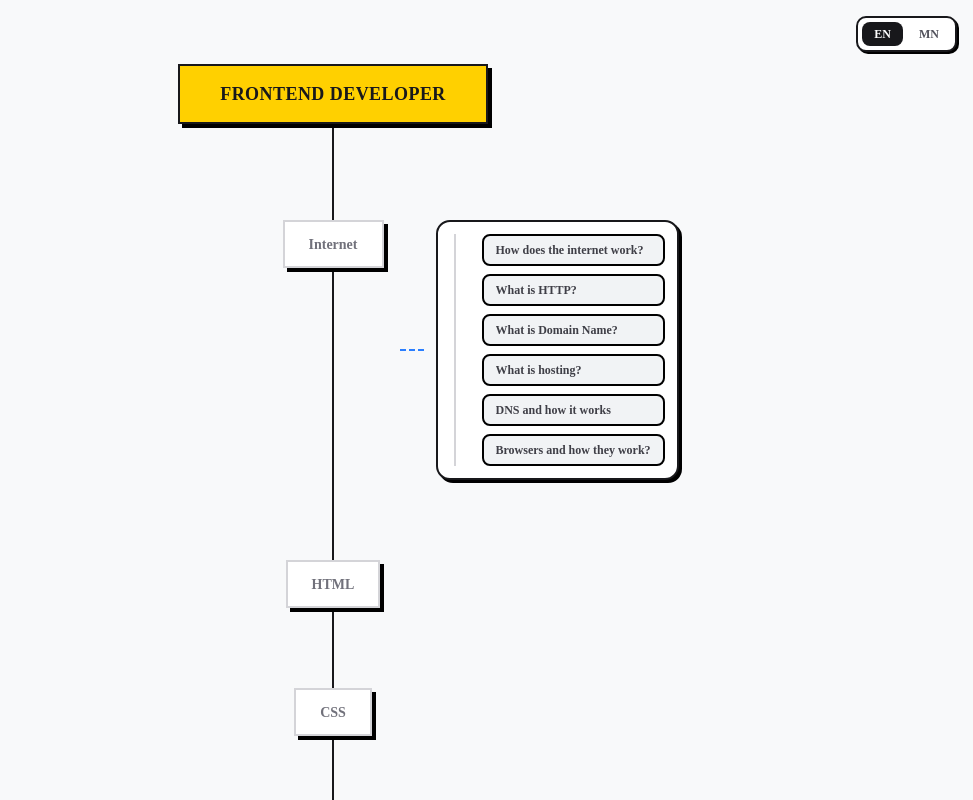
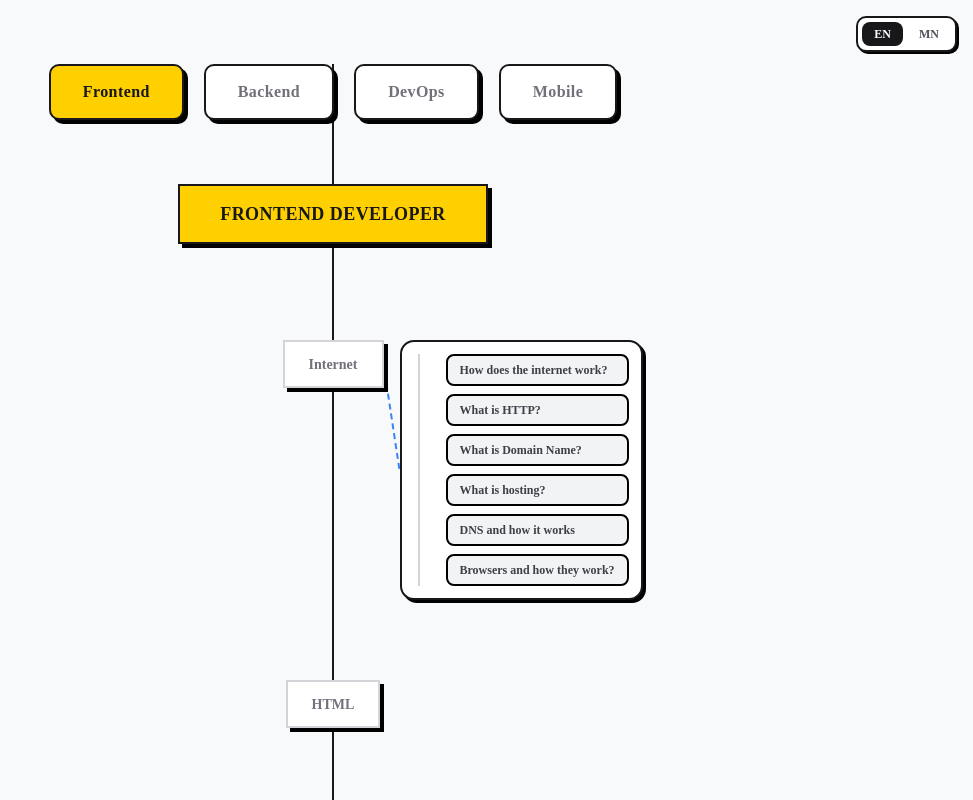
Before and after one commit to Energyshifter8/roadmap, a Next.js app in the folder devdreams/: page / in a window 1280 px wide. Shown: the top 800 px of the page, without its empty margins (307-1280 px from the left). Built offline with nearby package versions, Linux system fonts and the light colour scheme; no server answers.

Commit message:
workin in ui

```diff
--- a/devdreams/src/components/RoadmapCanvas.tsx
+++ b/devdreams/src/components/RoadmapCanvas.tsx
@@ -1,27 +1,38 @@
 'use client';
-import { useState } from 'react';
+import { useState, useEffect, useRef, useCallback, memo } from 'react';
 import { useTranslations } from 'next-intl';
 import { frontendSections, type RoadmapNode } from '@/data/frontendRoadmap';
 import LocaleSwitcher from './LocaleSwitcher';
+import RoadmapTabs, { type RoadmapTabId } from './RoadmapTabs';
 
-function TopicTag({
-  node,
-  done,
-  onToggle,
-}: {
+/* ------------------------------------------------------------------ */
+/*  Types                                                             */
+/* ------------------------------------------------------------------ */
+
+type LineCoords = { x1: number; y1: number; x2: number; y2: number };
+type Lines = { left?: LineCoords; right?: LineCoords };
+
+/* ------------------------------------------------------------------ */
+/*  TopicTag — single clickable topic                                 */
+/* ------------------------------------------------------------------ */
+
+interface TopicTagProps {
   node: RoadmapNode;
   done: boolean;
   onToggle: (id: string) => void;
-}) {
+}
+
+const TopicTag = memo(function TopicTag({ node, done, onToggle }: TopicTagProps) {
   const t = useTranslations('roadmap');
   const label = t.has(node.id) ? t(node.id) : node.label;
 
   return (
+    <div className="relative group">
       <button
         onClick={() => onToggle(node.id)}
         className={`
-        flex items-center gap-2 px-3 py-1.5 text-xs font-bold border-2 border-black rounded-md w-full text-left
-        transition-all cursor-pointer
+          flex items-center gap-2 px-3 py-1.5 text-xs font-bold border-2 border-black
+          rounded-md w-full text-left transition-all cursor-pointer
           ${done
             ? 'bg-[#f3e8ff] text-black'
             : 'bg-[#f1f3f5] text-zinc-700 hover:bg-[#e9ecef]'
@@ -32,57 +43,263 @@ function TopicTag({
           <span className="text-purple-600 font-bold text-sm leading-none shrink-0">✓</span>
         ) : node.level === 'recommended' ? (
           <span className="w-2 h-2 rounded-full bg-purple-500 shrink-0" />
+        ) : node.level === 'optional' ? (
+          <span className="w-2 h-2 rounded-full border-2 border-zinc-400 shrink-0" />
         ) : null}
         <span className="truncate">{label}</span>
       </button>
+
+      {/* Description tooltip */}
+      {node.description && (
+        <div className="absolute bottom-full left-1/2 -translate-x-1/2 mb-2 px-3 py-2
+          bg-zinc-900 text-white text-xs rounded-lg shadow-xl
+          whitespace-pre-wrap max-w-[280px] leading-relaxed
+          opacity-0 group-hover:opacity-100 transition-opacity
+          pointer-events-none z-50 hidden lg:block"
+        >
+          {node.description}
+        </div>
+      )}
+    </div>
   );
+});
+
+/* ------------------------------------------------------------------ */
+/*  GroupBox — vertical list of topics with left accent                */
+/* ------------------------------------------------------------------ */
+
+interface GroupBoxProps {
+  items: RoadmapNode[];
+  completed: Record<string, boolean>;
+  onToggle: (id: string) => void;
 }
 
-function GroupBox({
-  items,
-  completed,
-  onToggle,
-}: {
-  items: RoadmapNode[];
-  completed: Set<string>;
-  onToggle: (id: string) => void;
-}) {
+const GroupBox = memo(function GroupBox({ items, completed, onToggle }: GroupBoxProps) {
   return (
-    <div className="bg-white border-2 border-zinc-900 rounded-xl p-3 shadow-[3px_3px_0px_0px_rgba(0,0,0,1)] relative min-w-[200px]">
+    <div className="bg-white border-2 border-zinc-900 rounded-xl p-3
+      shadow-[3px_3px_0px_0px_rgba(0,0,0,1)] relative min-w-[200px]"
+    >
       <div className="absolute left-4 top-3 bottom-3 w-0.5 bg-zinc-300" />
       <div className="flex flex-col gap-2 pl-8">
         {items.map((item) => (
-          <TopicTag key={item.id} node={item} done={completed.has(item.id)} onToggle={onToggle} />
+          <TopicTag
+            key={item.id}
+            node={item}
+            done={!!completed[item.id]}
+            onToggle={onToggle}
+          />
         ))}
+      </div>
+    </div>
+  );
+});
+
+/* ------------------------------------------------------------------ */
+/*  SectionRow — one row of the roadmap (center + optional left/right) */
+/* ------------------------------------------------------------------ */
+
+interface SectionRowProps {
+  section: typeof frontendSections[number];
+  completed: Record<string, boolean>;
+  onToggle: (id: string) => void;
+}
+
+function SectionRow({ section, completed, onToggle }: SectionRowProps) {
+  const t = useTranslations('roadmap');
+  const containerRef = useRef<HTMLDivElement>(null);
+  const centerRef = useRef<HTMLDivElement>(null);
+  const leftRef = useRef<HTMLDivElement>(null);
+  const rightRef = useRef<HTMLDivElement>(null);
+  const [lines, setLines] = useState<Lines>({});
+
+  /* Measure positions & draw SVG connector lines */
+  const measure = useCallback(() => {
+    const c = containerRef.current;
+    const btn = centerRef.current;
+    if (!c || !btn) return;
+
+    const cRect = c.getBoundingClientRect();
+    const btnRect = btn.getBoundingClientRect();
+    const cy = btnRect.top + btnRect.height / 2 - cRect.top;
+
+    const next: Lines = {};
+
+    if (leftRef.current) {
+      const l = leftRef.current.getBoundingClientRect();
+      next.left = {
+        x1: l.right - cRect.left,
+        y1: l.top + l.height / 2 - cRect.top,
+        x2: btnRect.left - cRect.left,
+        y2: cy,
+      };
+    }
+
+    if (rightRef.current) {
+      const r = rightRef.current.getBoundingClientRect();
+      next.right = {
+        x1: btnRect.right - cRect.left,
+        y1: cy,
+        x2: r.left - cRect.left,
+        y2: r.top + r.height / 2 - cRect.top,
+      };
+    }
+
+    setLines(next);
+  }, []);
+
+  useEffect(() => {
+    measure();
+    const ro = new ResizeObserver(measure);
+    if (containerRef.current) ro.observe(containerRef.current);
+    window.addEventListener('resize', measure);
+    return () => {
+      ro.disconnect();
+      window.removeEventListener('resize', measure);
+    };
+  }, [measure]);
+
+  /* ---- Note row ---- */
+  if (section.node.level === 'note') {
+    return (
+      <div className="flex justify-center mb-20 relative z-10">
+        <div className="text-zinc-400 italic text-sm px-4 py-2 border border-dashed border-zinc-300 rounded-lg">
+          {t.has(section.node.id) ? t(section.node.id) : section.node.label}
         </div>
       </div>
     );
   }
 
+  const hasLeft = section.left.length > 0;
+  const hasRight = section.right.length > 0;
+  const done = !!completed[section.node.id];
+
+  return (
+    <div ref={containerRef} className="mb-20 relative">
+      {/* SVG connector overlay */}
+      <svg
+        className="absolute inset-0 w-full h-full pointer-events-none z-0"
+        style={{ overflow: 'visible' }}
+      >
+        {lines.left && (
+          <line
+            x1={lines.left.x1} y1={lines.left.y1}
+            x2={lines.left.x2} y2={lines.left.y2}
+            stroke="#3b82f6" strokeWidth={2} strokeDasharray="6,4"
+          />
+        )}
+        {lines.right && (
+          <line
+            x1={lines.right.x1} y1={lines.right.y1}
+            x2={lines.right.x2} y2={lines.right.y2}
+            stroke="#3b82f6" strokeWidth={2} strokeDasharray="6,4"
+          />
+        )}
+      </svg>
+
+      {/* 3-column grid */}
+      <div className="grid grid-cols-[1fr_auto_1fr] items-start gap-4">
+        {/* Left column */}
+        <div className="flex justify-end">
+          {hasLeft && (
+            <div ref={leftRef}>
+              <GroupBox items={section.left} completed={completed} onToggle={onToggle} />
+            </div>
+          )}
+        </div>
+
+        {/* Center column */}
+        <div ref={centerRef} className="relative z-10 flex justify-center">
+          <button
+            onClick={() => onToggle(section.node.id)}
+            className={`
+              px-6 py-2.5
+              shadow-[4px_4px_0px_0px_rgba(0,0,0,1)]
+              hover:shadow-[2px_2px_0px_0px_rgba(0,0,0,1)]
+              transition-all cursor-pointer text-center border-2
+              ${done
+                ? 'bg-[#ffd000] border-zinc-900 text-zinc-900'
+                : 'bg-white border-zinc-300 text-zinc-500 hover:border-zinc-900 hover:text-zinc-900'
+              }
+            `}
+          >
+            <span className="font-bold text-sm whitespace-nowrap">
+              {t.has(section.node.id) ? t(section.node.id) : section.node.label}
+            </span>
+          </button>
+        </div>
+
+        {/* Right column */}
+        <div className="flex justify-start">
+          {hasRight && (
+            <div ref={rightRef}>
+              <GroupBox items={section.right} completed={completed} onToggle={onToggle} />
+            </div>
+          )}
+        </div>
+      </div>
+    </div>
+  );
+}
+
+/* ------------------------------------------------------------------ */
+/*  RoadmapCanvas — top-level component                                */
+/* ------------------------------------------------------------------ */
+
+const STORAGE_KEY = 'devdreams-completed';
+
+const ROADMAP_TABS: { id: RoadmapTabId; disabled?: boolean }[] = [
+  { id: 'frontend' },
+  { id: 'backend', disabled: true },
+  { id: 'devops', disabled: true },
+  { id: 'mobile', disabled: true },
+];
+
 export default function RoadmapCanvas() {
-  const [completed, setCompleted] = useState<Set<string>>(new Set());
+  const [activeTab, setActiveTab] = useState<RoadmapTabId>('frontend');
+  const [completed, setCompleted] = useState<Record<string, boolean>>(() => {
+    if (typeof window === 'undefined') return {};
+    try {
+      const raw = localStorage.getItem(STORAGE_KEY);
+      return raw ? JSON.parse(raw) : {};
+    } catch {
+      return {};
+    }
+  });
+
+  /* Persist to localStorage */
+  useEffect(() => {
+    try {
+      localStorage.setItem(STORAGE_KEY, JSON.stringify(completed));
+    } catch { /* quota exceeded, silently ignore */ }
+  }, [completed]);
+
+  const toggle = useCallback((id: string) => {
+    setCompleted((prev) => ({ ...prev, [id]: !prev[id] }));
+  }, []);
+
   const t = useTranslations('roadmap');
-
-  const toggle = (id: string) => {
-    setCompleted((prev) => {
-      const next = new Set(prev);
-      if (next.has(id)) next.delete(id);
-      else next.add(id);
-      return next;
-    });
-  };
-
   const title = t.has('title') ? t('title') : 'Frontend Developer';
 
   return (
     <div className="min-h-screen bg-[#f8f9fa] py-16">
       <div className="max-w-5xl mx-auto relative px-4">
         {/* Vertical spine */}
-        <div className="absolute left-1/2 top-0 bottom-0 w-0.5 bg-zinc-900 -translate-x-1/2 pointer-events-none" />
+        <div className="absolute left-1/2 top-0 bottom-0 w-0.5 bg-zinc-900
+          -translate-x-1/2 pointer-events-none"
+        />
+
+        {/* Roadmap tabs */}
+        <RoadmapTabs
+          tabs={ROADMAP_TABS}
+          activeTab={activeTab}
+          onTabChange={setActiveTab}
+        />
 
         {/* Root header */}
         <div className="flex justify-center mb-24 relative z-10">
-          <div className="bg-[#ffd000] border-2 border-zinc-900 px-10 py-3.5 shadow-[4px_4px_0px_0px_rgba(0,0,0,1)]">
+          <div className="bg-[#ffd000] border-2 border-zinc-900 px-10 py-3.5
+            shadow-[4px_4px_0px_0px_rgba(0,0,0,1)]"
+          >
             <h1 className="font-extrabold text-lg uppercase tracking-wide text-zinc-900">
               {title}
             </h1>
@@ -90,70 +307,16 @@ export default function RoadmapCanvas() {
         </div>
 
         {/* Sections */}
-        {frontendSections.map((sec) => {
-          const hasLeft = sec.left.length > 0;
-          const hasRight = sec.right.length > 0;
-          const completedMain = completed.has(sec.node.id);
-
-          if (sec.node.level === 'note') {
-            return (
-              <div key={sec.node.id} className="flex justify-center mb-20 relative z-10">
-                <div className="text-zinc-400 italic text-sm px-4 py-2 border border-dashed border-zinc-300 rounded-lg">
-                  {t.has(sec.node.id) ? t(sec.node.id) : sec.node.label}
-                </div>
-              </div>
-            );
-          }
-
-          return (
-            <div key={sec.node.id} className="mb-20 relative">
-              <div className="grid grid-cols-[1fr_auto_1fr] items-start gap-4">
-                {/* Left column */}
-                <div className="flex justify-end">
-                  {hasLeft && (
-                    <div className="flex items-center gap-3">
-                      <GroupBox items={sec.left} completed={completed} onToggle={toggle} />
-                      <div className="w-6 border-t-2 border-dashed border-blue-500 shrink-0" />
-                    </div>
-                  )}
+        {frontendSections.map((sec) => (
+          <SectionRow
+            key={sec.node.id}
+            section={sec}
+            completed={completed}
+            onToggle={toggle}
+          />
+        ))}
       </div>
 
-                {/* Center column */}
-                <div className="relative z-10 flex justify-center">
-                  <button
-                    onClick={() => toggle(sec.node.id)}
-                    className={`
-                      px-6 py-2.5
-                      shadow-[4px_4px_0px_0px_rgba(0,0,0,1)]
-                      hover:shadow-[2px_2px_0px_0px_rgba(0,0,0,1)]
-                      transition-all cursor-pointer text-center
-                      border-2
-                      ${completedMain
-                        ? 'bg-[#ffd000] border-zinc-900 text-zinc-900'
-                        : 'bg-white border-zinc-300 text-zinc-500 hover:border-zinc-900 hover:text-zinc-900'
-                      }
-                    `}
-                  >
-                    <span className="font-bold text-sm whitespace-nowrap">
-                      {t.has(sec.node.id) ? t(sec.node.id) : sec.node.label}
-                    </span>
-                  </button>
-                </div>
-
-                {/* Right column */}
-                <div className="flex justify-start">
-                  {hasRight && (
-                    <div className="flex items-center gap-3">
-                      <div className="w-6 border-t-2 border-dashed border-blue-500 shrink-0" />
-                      <GroupBox items={sec.right} completed={completed} onToggle={toggle} />
-                    </div>
-                  )}
-                </div>
-              </div>
-            </div>
-          );
-        })}
-      </div>
       <LocaleSwitcher />
     </div>
   );
--- /dev/null
+++ b/devdreams/src/components/RoadmapTabs.tsx
@@ -0,0 +1,83 @@
+'use client';
+
+import { useTranslations } from 'next-intl';
+
+export type RoadmapTabId = 'frontend' | 'backend' | 'devops' | 'mobile';
+
+export interface TabDef {
+  id: RoadmapTabId;
+  disabled?: boolean;
+}
+
+interface RoadmapTabsProps {
+  tabs: TabDef[];
+  activeTab: RoadmapTabId;
+  onTabChange: (id: RoadmapTabId) => void;
+}
+
+export default function RoadmapTabs({ tabs, activeTab, onTabChange }: RoadmapTabsProps) {
+  const t = useTranslations('tabs');
+
+  return (
+    <div className="flex flex-wrap justify-center gap-5 mb-16">
+      {tabs.map((tab) => {
+        const isActive = tab.id === activeTab;
+        const isDisabled = tab.disabled;
+
+        if (isDisabled) {
+          return (
+            <div key={tab.id} className="relative group">
+              <button
+                disabled
+                className="
+                  px-8 py-3.5 text-base font-black tracking-wide rounded-lg
+                  border-2 border-zinc-900
+                  bg-white text-zinc-500
+                  shadow-[4px_4px_0px_0px_rgba(0,0,0,1)]
+                  cursor-not-allowed
+                  transition-all
+                "
+              >
+                {t(tab.id)}
+              </button>
+
+              {/* Coming soon tooltip */}
+              <div className="absolute -top-2 right-0 translate-x-1/4 -translate-y-full
+                px-2.5 py-1 bg-zinc-900 text-white text-[10px] font-semibold
+                rounded-md shadow-lg whitespace-nowrap
+                opacity-0 group-hover:opacity-100 transition-opacity
+                pointer-events-none z-50"
+              >
+                {t('coming-soon')}
+                <div className="absolute left-1/2 -translate-x-1/2 top-full
+                  w-0 h-0 border-l-4 border-r-4 border-t-4
+                  border-l-transparent border-r-transparent border-t-zinc-900"
+                />
+              </div>
+            </div>
+          );
+        }
+
+        return (
+          <button
+            key={tab.id}
+            onClick={() => onTabChange(tab.id)}
+            className={`
+              px-8 py-3.5 text-base font-black tracking-wide rounded-lg
+              border-2 border-zinc-900
+              shadow-[4px_4px_0px_0px_rgba(0,0,0,1)]
+              transition-all cursor-pointer
+              active:translate-x-0.5 active:translate-y-0.5 active:shadow-[2px_2px_0px_0px_rgba(0,0,0,1)]
+              ${isActive
+                ? 'bg-[#ffd000] text-zinc-900'
+                : 'bg-white text-zinc-500 hover:bg-zinc-100'
+              }
+            `}
+          >
+            {t(tab.id)}
+          </button>
+        );
+      })}
+    </div>
+  );
+}
--- a/devdreams/src/messages/en.json
+++ b/devdreams/src/messages/en.json
@@ -1,4 +1,11 @@
 {
+  "tabs": {
+    "frontend": "Frontend",
+    "backend": "Backend",
+    "devops": "DevOps",
+    "mobile": "Mobile",
+    "coming-soon": "Coming Soon"
+  },
   "roadmap": {
     "title": "Frontend Developer",
     "internet": "Internet",
--- a/devdreams/src/messages/mn.json
+++ b/devdreams/src/messages/mn.json
@@ -1,4 +1,11 @@
 {
+  "tabs": {
+    "frontend": "Фронтенд",
+    "backend": "Бэкенд",
+    "devops": "ДевОпс",
+    "mobile": "Мобайл",
+    "coming-soon": "Тун удахгүй"
+  },
   "roadmap": {
     "title": "Фронтенд Хөгжүүлэгч",
     "internet": "Интернет",
```
Lines whose indentation alone changed are shown as unchanged.
